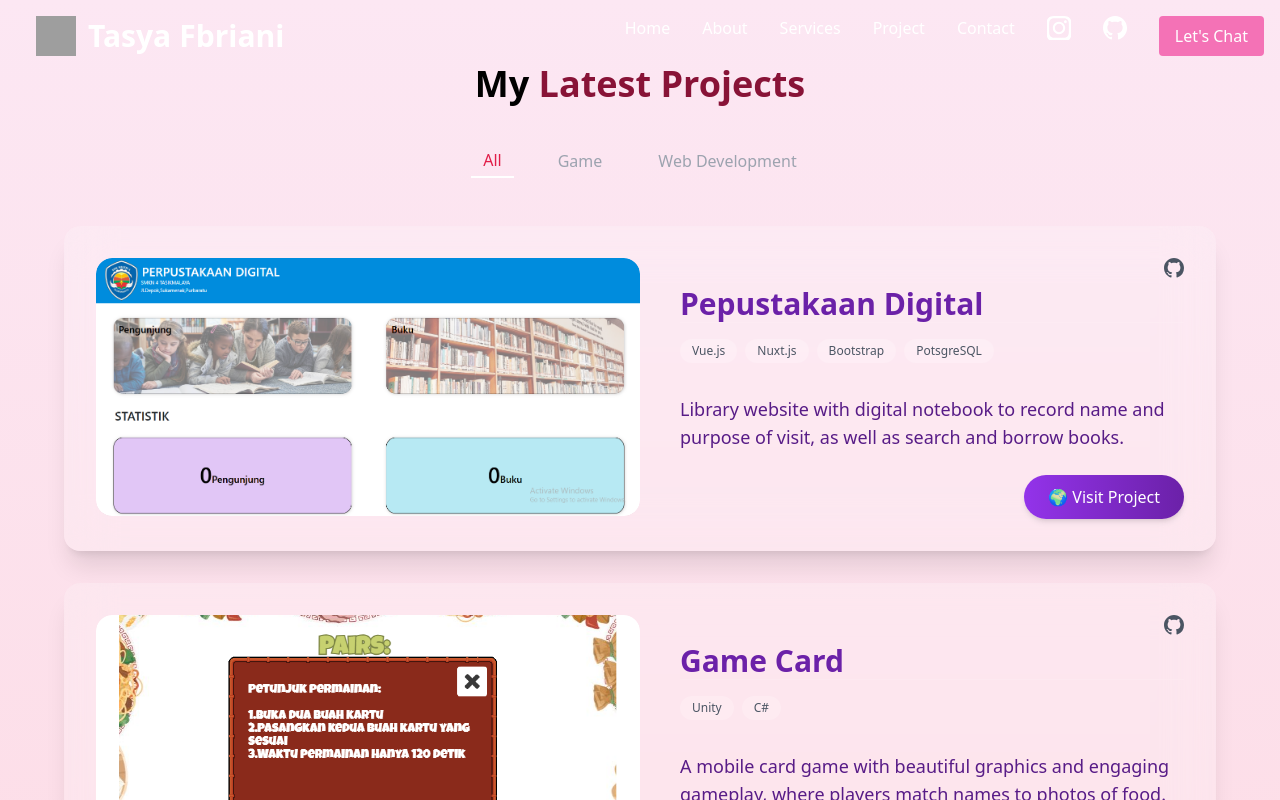
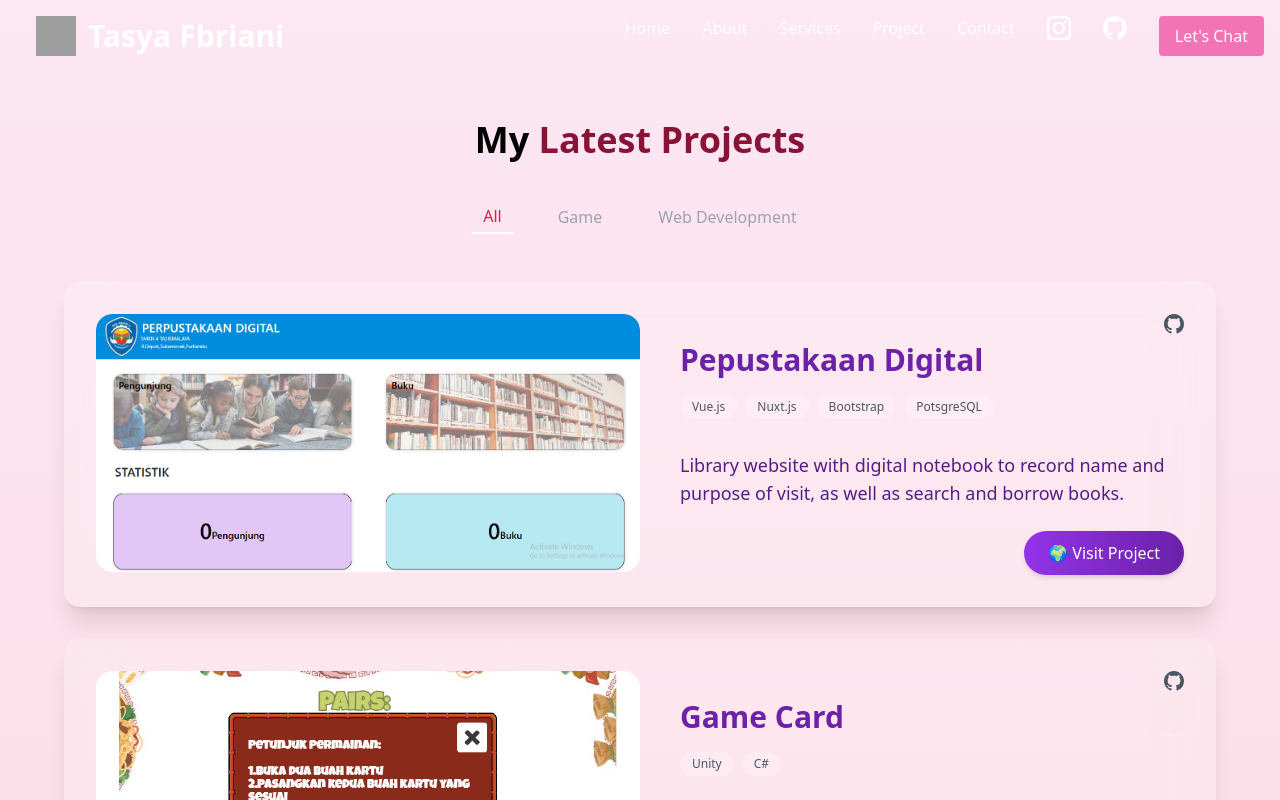
Before and after one commit to tasyafbriani/portfolio, a Nuxt app: page /projects in a window 1280 px wide. Shown: the top 800 px of the page. Built offline with nearby package versions, Linux system fonts and the light colour scheme; grey boxes are pictures that could not be loaded.

Commit message:
update project

```diff
--- a/pages/projects/index.vue
+++ b/pages/projects/index.vue
@@ -1,8 +1,8 @@
 <template>
   <section class="flex flex-col items-center justify-center p-4 md:p-8 lg:p-16 min-h-screen
     bg-gradient-to-t from-rose-200 to-pink-100 hover:bg-gradient-to-b hover:from-pink-100 hover:to-rose-200
-    transition-all duration-500">
-    <div class="mb-10 flex items-center">
+    transition-all duration-500 ">
+    <div class="mb-10 flex items-center mt-14">
   <h1 class="text-3xl md:text-4xl font-bold text-center flex-1">
     My <span class="font-bold text-rose-900">Latest Projects</span>
   </h1>
```
